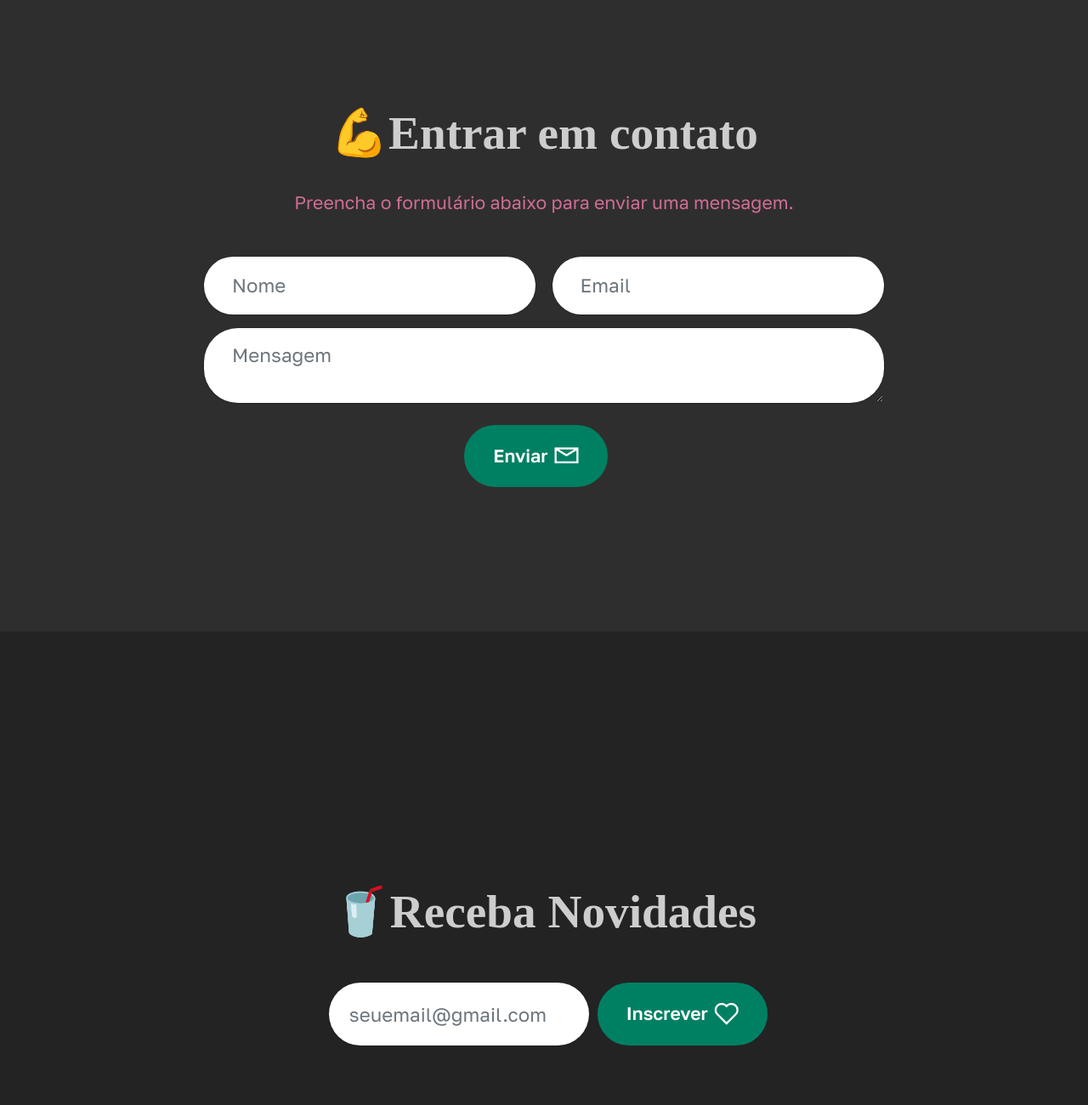
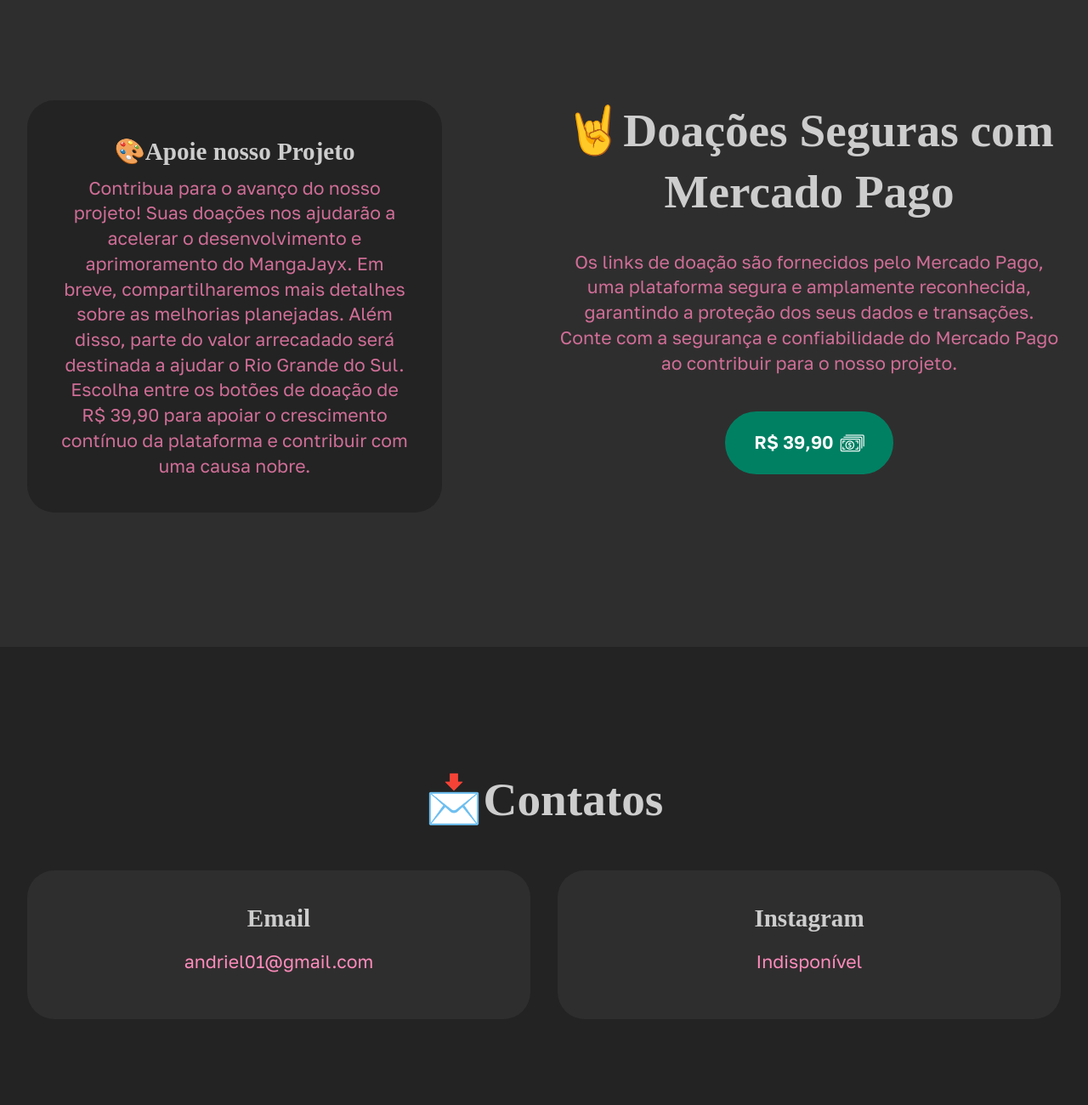
Before and after one commit to davixyz5/mangajayx, a plain HTML site: page index.html in a window 1280 px wide. Shown: the part 1700-3000 px from the top of the page at 85% size. Drawn offline with Linux system fonts and the light colour scheme; files whose address does not match are found by name; a web font is replaced by a local one.

Commit message:
Update index.html

```diff
--- a/index.html
+++ b/index.html
@@ -108,76 +108,6 @@
 	</div>
 </section>
 
-<section data-bs-version="5.1" class="form5 cid-tIskrx6sZd" id="form02-4">
-
-
-    <div class="container">
-        <div class="mbr-section-head mb-5">
-            <h3 class="mbr-section-title mbr-fonts-style align-center mb-0 display-2"><strong>💪Entrar em contato</strong></h3>
-            <h4 class="mbr-section-subtitle mbr-fonts-style align-center mb-0 mt-4 display-7">Preencha o formulário abaixo para enviar uma mensagem.</h4>
-        </div>
-        <div class="row justify-content-center mt-4">
-            <div class="col-lg-8 mx-auto mbr-form" data-form-type="formoid">
-                <form action="https://mobirise.eu/" method="POST" class="mbr-form form-with-styler" data-form-title="Form Name"><input type="hidden" name="email" data-form-email="true" value="jUs72P1P+MLJBTlwKoqcXmixovhj045teADA6XTEcB5g1Q9y5Zx/GdsYBIQqtL/rhdI56oB3ZRBio3L9tC13O/rHAPursxtM6PFVQ0LRuh9q5olJoc0v25fztsQXyVhS.La8wS2tymeSMt8svcE9Sof1W19tJpir6q0ePcQDdGo7qGMZ5d67DNDTtsJujMJKLPubCQR/Upd2n0H+JMEzf2LtpWIT9rGJw//axuaJRAoOg3bjWZv9MNDdKQ+1qMf32">
-                    <div class="row">
-                        <div hidden="hidden" data-form-alert="" class="alert alert-success col-12">Sua mensagem foi enviada com sucesso! Aguarde até receber um e-mail referente à sua mensagem.</div>
-                        <div hidden="hidden" data-form-alert-danger="" class="alert alert-danger col-12">
-                            Oops...! some problem!
-                        </div>
-                    </div>
-                    <div class="dragArea row">
-                        <div class="col-md col-sm-12 form-group mb-3" data-for="name">
-                            <input type="text" name="name" placeholder="Nome" data-form-field="name" class="form-control" value="" id="name-form02-4">
-                        </div>
-                        <div class="col-md col-sm-12 form-group mb-3" data-for="email">
-                            <input type="email" name="email" placeholder="Email" data-form-field="email" class="form-control" value="" id="email-form02-4">
-                        </div>
-
-                        <div class="col-12 form-group mb-3" data-for="textarea">
-                            <textarea name="textarea" placeholder="Mensagem" data-form-field="textarea" class="form-control" id="textarea-form02-4"></textarea>
-                        </div>
-                        <div class="col-lg-12 col-md-12 col-sm-12 align-center mbr-section-btn"><button type="submit" class="btn btn-danger display-7"><span class="mobi-mbri mobi-mbri-letter mbr-iconfont mbr-iconfont-btn"></span>Enviar</button></div>
-                    </div>
-                </form>
-            </div>
-        </div>
-    </div>
-</section>
-
-<section data-bs-version="5.1" class="form1 cid-tIsokmLLOC mbr-fullscreen" id="form01-7">
-
-
-
-
-	<div class="container">
-		<div class="row content-wrapper justify-content-center">
-			<div class="col-lg-7 mbr-form">
-				<div class="col-lg-12 col-md-12 col-sm-12">
-					<h5 class="mbr-section-title mbr-fonts-style mb-5 display-2"><strong>🥤Receba Novidades</strong></h5>
-				</div>
-
-				<div class="text-wrapper align-left" data-form-type="formoid">
-					<!--Formbuilder Form-->
-					<form action="https://mobirise.eu/" method="POST" class="mbr-form form-with-styler" data-form-title="Form Name"><input type="hidden" name="email" data-form-email="true" value="YJM4hA5t4k4gx2GlZ2KknhoE023R1sgMm2aaVtoyXG6Ya6mJFQ8EkuMIT8pqZU8eNQ9JcK6hGCpCYP/bGaRue/3qJXnjE8okU3r0+dcHBuXI1fOukUiV4RsvkvBgCdT4.Kc21SiAsa3+do4KSziSXykMmPnoCZ1rUzHNuXKsALSN4xunr6Xvc++rCAs0CXO9nTvFXnMgnQF5HhPt+NxRD7fQzSN5qKSzjVIonDYyMHA8xgyWqsU8wzfbT48raLDY+">
-						<div class="row">
-							<div hidden="hidden" data-form-alert="" class="alert alert-success col-12">Obrigado por preencher o formulário!</div>
-							<div hidden="hidden" data-form-alert-danger="" class="alert alert-danger col-12">
-								Oops...! some problem!
-							</div>
-						</div>
-						<div class="dragArea row">
-							<div data-for="email" class="col-lg-6 col-md-6 col-sm-12 form-group">
-								<input type="email" name="email" placeholder="seuemail@gmail.com" data-form-field="email" class="form-control display-7" value="" id="email-form01-7">
-							</div>
-							<div class="col-auto mbr-section-btn"><button type="submit" class="w-100 w-100 w-100 w-100 w-100 w-100 btn btn-danger display-7"><span class="mobi-mbri mobi-mbri-hearth mbr-iconfont mbr-iconfont-btn"></span>Inscrever</button></div>
-						</div>
-					</form>
-					<!--Formbuilder Form-->
-				</div>
-			</div>
-		</div>
-	</div>
-</section>
 
 <section data-bs-version="5.1" class="header6 cid-uh2YRZgw0c mbr-fullscreen" id="header06-6">
 
```
